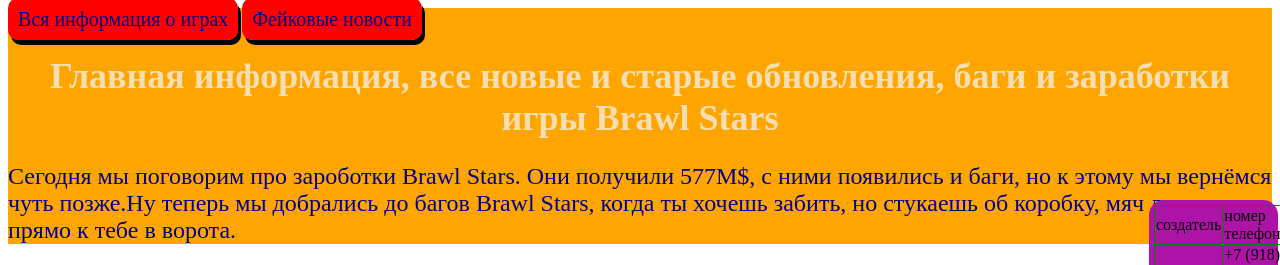
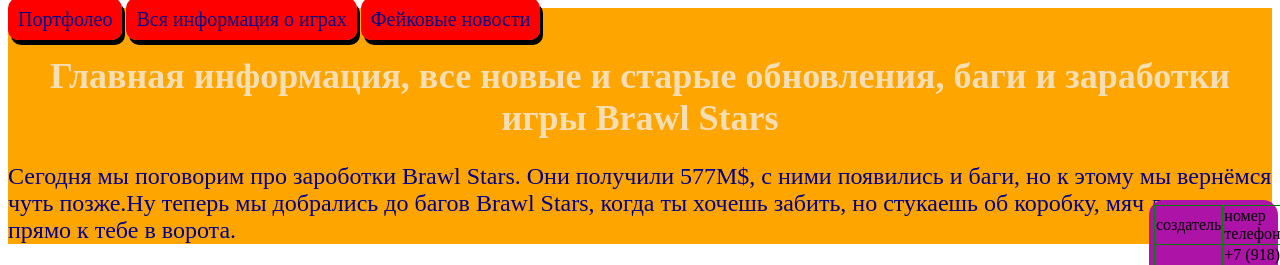
Before and after one commit to VoCtOr228/bablcvas, a plain HTML site: page index.html in a window 1280 px wide. Shown: the top 265 px of the page. Drawn offline with Linux system fonts and the light colour scheme.

Commit message:
Update index.html

```diff
--- a/index.html
+++ b/index.html
@@ -1,6 +1,7 @@
 <html>
     <header>
       <link rel="stylesheet" href="style.css">
+            <a href="https://voctor228.github.io/faik/">Портфолео</a>
             <a href="https://voctor228.github.io/infoigr/">Вся информация о играх</a>
             <a href="https://voctor228.github.io/faik/">Фейковые новости</a>
     <h1>Главная информация, все новые и старые обновления, баги и заработки игры Brawl Stars</h1>
```
